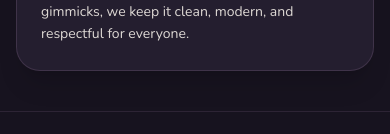
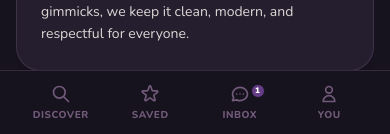
Before and after one commit to sandschristopher-png/asiansin-love, a Next.js app: page / in a window 390 px wide. Shown: the part 707-841 px from the top of the page. Built offline with nearby package versions, Linux system fonts and the light colour scheme.

Commit message:
fix: lock address bar with fixed app shell and restore bottom nav bar

```diff
--- a/app/globals.css
+++ b/app/globals.css
@@ -6,10 +6,16 @@
 }
 
 html, body {
+  position: fixed;
+  top: 0;
+  left: 0;
+  right: 0;
+  bottom: 0;
+  width: 100%;
   height: 100%;
   height: 100dvh;
-  overflow-x: hidden;
-  overscroll-behavior-y: none;
+  overflow: hidden;
+  overscroll-behavior: none;
   -webkit-overflow-scrolling: touch;
 }
 
@@ -19,19 +25,32 @@ body {
   font-family: var(--font-nunito), system-ui, -apple-system, sans-serif;
 }
 
-@keyframes softFadeIn {
+@keyframes sheetSlideUp {
+  from {
+    transform: translateY(100%);
+    opacity: 0.5;
+  }
+  to {
+    transform: translateY(0);
+    opacity: 1;
+  }
+}
+
+@keyframes overlayFadeIn {
   from {
     opacity: 0;
-    transform: translateY(4px);
   }
   to {
     opacity: 1;
-    transform: translateY(0);
   }
 }
 
-main {
-  animation: softFadeIn 0.25s cubic-bezier(0.16, 1, 0.3, 1) forwards;
+.animate-sheet-up {
+  animation: sheetSlideUp 0.32s cubic-bezier(0.16, 1, 0.3, 1) forwards;
+}
+
+.animate-overlay-fade {
+  animation: overlayFadeIn 0.2s ease-out forwards;
 }
 
 .profile-card-lift {
--- a/app/layout.tsx
+++ b/app/layout.tsx
@@ -2,6 +2,7 @@ import type { Metadata, Viewport } from "next";
 import { Nunito } from "next/font/google";
 import "./globals.css";
 import { Navbar } from "@/components/Navbar";
+import { BottomNav } from "@/components/BottomNav";
 import { Footer } from "@/components/Footer";
 import { FavoritesProvider } from "@/lib/favoritesContext";
 
@@ -32,14 +33,24 @@ export default function RootLayout({
   return (
     <html lang="en" className="dark h-full">
       <body
-        className={`${nunito.variable} font-[family-name:var(--font-nunito)] bg-[#17131F] text-[#F3EBF9] min-h-[100dvh] flex flex-col selection:bg-[#653C87] selection:text-white`}
+        className={`${nunito.variable} font-[family-name:var(--font-nunito)] bg-[#17131F] text-[#F3EBF9] fixed inset-0 flex flex-col h-[100dvh] w-full overflow-hidden select-none selection:bg-[#653C87] selection:text-white`}
       >
         <FavoritesProvider>
-          <Navbar />
-          <div className="flex-1 w-full max-w-full">
-            {children}
+          {/* Fixed Top Header */}
+          <div className="flex-shrink-0 z-50">
+            <Navbar />
           </div>
-          <Footer />
+
+          {/* Dedicated Scroll Container (Zero window scroll prevents address bar collapse) */}
+          <div className="flex-1 w-full overflow-y-auto overscroll-y-contain flex flex-col">
+            <div className="flex-1 w-full">
+              {children}
+            </div>
+            <Footer />
+          </div>
+
+          {/* Fixed Bottom Navigation */}
+          <BottomNav />
         </FavoritesProvider>
       </body>
     </html>
--- /dev/null
+++ b/components/BottomNav.tsx
@@ -0,0 +1,88 @@
+'use client';
+
+import React, { useState } from 'react';
+import Link from 'next/link';
+import { usePathname } from 'next/navigation';
+import { AccountBottomSheet } from '@/components/AccountBottomSheet';
+
+export function BottomNav() {
+  const pathname = usePathname();
+  const [accountSheetOpen, setAccountSheetOpen] = useState(false);
+
+  const isActive = (path: string) => pathname === path;
+
+  if (pathname.startsWith('/chat/')) {
+    return null;
+  }
+
+  return (
+    <>
+      <nav className="sm:hidden flex-shrink-0 z-40 bg-[#17131F]/95 backdrop-blur-md border-t border-[#725A7A]/35 px-4 pb-[max(0.6rem,env(safe-area-inset-bottom))] pt-2">
+        <div className="max-w-md mx-auto grid grid-cols-4 h-12 items-center">
+
+          {/* DISCOVER */}
+          <Link
+            href="/discover"
+            className={`flex flex-col items-center justify-center gap-1 active:scale-90 transition-all ${
+              isActive('/discover') ? 'text-white font-black' : 'text-[#725A7A] hover:text-[#DDD8D4]'
+            }`}
+          >
+            <svg className="w-5 h-5" fill="none" viewBox="0 0 24 24" stroke="currentColor">
+              <path strokeLinecap="round" strokeLinejoin="round" strokeWidth={2} d="M21 21l-6-6m2-5a7 7 0 11-14 0 7 7 0 0114 0z" />
+            </svg>
+            <span className="text-[10px] tracking-wider uppercase font-extrabold">Discover</span>
+          </Link>
+
+          {/* SAVED */}
+          <Link
+            href="/favorites"
+            className={`flex flex-col items-center justify-center gap-1 active:scale-90 transition-all ${
+              isActive('/favorites') ? 'text-white font-black' : 'text-[#725A7A] hover:text-[#DDD8D4]'
+            }`}
+          >
+            <svg className="w-5 h-5" fill="none" viewBox="0 0 24 24" stroke="currentColor">
+              <path strokeLinecap="round" strokeLinejoin="round" strokeWidth={2} d="M11.049 2.927c.3-.921 1.603-.921 1.902 0l1.519 4.674a1 1 0 00.95.69h4.915c.969 0 1.371 1.24.588 1.81l-3.976 2.888a1 1 0 00-.363 1.118l1.518 4.674c.3.922-.755 1.688-1.538 1.118l-3.976-2.888a1 1 0 00-1.176 0l-3.976 2.888c-.783.57-1.838-.197-1.538-1.118l1.518-4.674a1 1 0 00-.363-1.118l-3.976-2.888c-.784-.57-.38-1.81.588-1.81h4.914a1 1 0 00.951-.69l1.519-4.674z" />
+            </svg>
+            <span className="text-[10px] tracking-wider uppercase font-extrabold">Saved</span>
+          </Link>
+
+          {/* INBOX */}
+          <Link
+            href="/messages"
+            className={`flex flex-col items-center justify-center gap-1 active:scale-90 transition-all relative ${
+              isActive('/messages') ? 'text-white font-black' : 'text-[#725A7A] hover:text-[#DDD8D4]'
+            }`}
+          >
+            <svg className="w-5 h-5" fill="none" viewBox="0 0 24 24" stroke="currentColor">
+              <path strokeLinecap="round" strokeLinejoin="round" strokeWidth={2} d="M8 12h.01M12 12h.01M16 12h.01M21 12c0 4.418-4.03 8-9 8a9.863 9.863 0 01-4.255-.949L3 20l1.395-3.72C3.512 15.042 3 13.574 3 12c0-4.418 4.03-8 9-8s9 3.582 9 8z" />
+            </svg>
+            <span className="text-[10px] tracking-wider uppercase font-extrabold">Inbox</span>
+            <span className="absolute top-0 right-5 h-3.5 w-3.5 rounded-full bg-[#653C87] text-white text-[8px] font-black flex items-center justify-center border border-[#17131F]">
+              1
+            </span>
+          </Link>
+
+          {/* YOU */}
+          <button
+            type="button"
+            onClick={() => setAccountSheetOpen(true)}
+            className={`flex flex-col items-center justify-center gap-1 active:scale-90 transition-all ${
+              accountSheetOpen ? 'text-white font-black' : 'text-[#725A7A] hover:text-[#DDD8D4]'
+            }`}
+          >
+            <svg className="w-5 h-5" fill="none" viewBox="0 0 24 24" stroke="currentColor">
+              <path strokeLinecap="round" strokeLinejoin="round" strokeWidth={2} d="M16 7a4 4 0 11-8 0 4 4 0 018 0zM12 14a7 7 0 00-7 7h14a7 7 0 00-7-7z" />
+            </svg>
+            <span className="text-[10px] tracking-wider uppercase font-extrabold">You</span>
+          </button>
+
+        </div>
+      </nav>
+
+      <AccountBottomSheet
+        isOpen={accountSheetOpen}
+        onClose={() => setAccountSheetOpen(false)}
+      />
+    </>
+  );
+}
```
